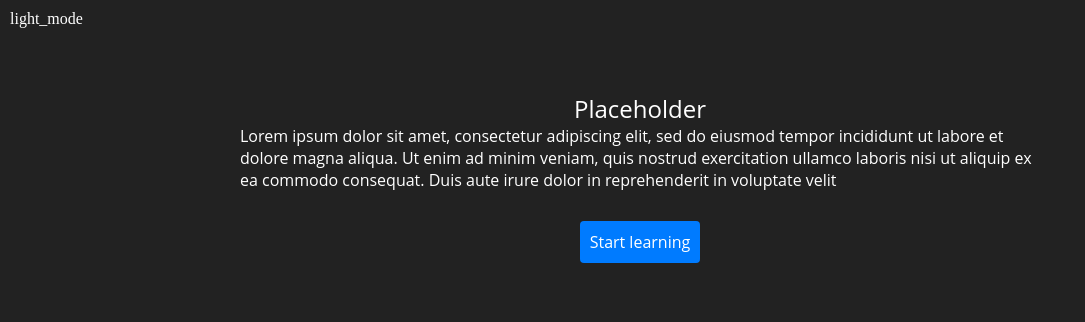
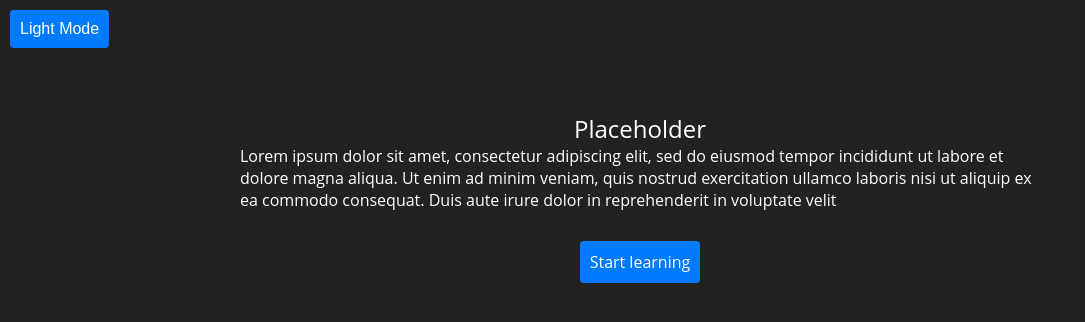
Before and after one commit to DanzHD/Codebrew-2024, a React (Vite) app in the folder frontend/: page / in a window 1280 px wide. Shown: the top 322 px of the page, without its empty margins (0-1085 px from the left). Built offline with nearby package versions, Linux system fonts and the light colour scheme.

Commit message:
add light/dark mode button

```diff
--- a/frontend/src/Components/Button/_button.scss
+++ b/frontend/src/Components/Button/_button.scss
@@ -30,7 +30,7 @@
 }
 
 .button:hover {
-    filter: brightness(150%);
+    filter: brightness(125%);
 }
 
 @include themify($themes) {
--- a/frontend/src/Pages/Home/Home.jsx
+++ b/frontend/src/Pages/Home/Home.jsx
@@ -14,8 +14,8 @@ export default function Home() {
             <div className="theme-icon">
                 {
                     theme === THEMES.light ?
-                        <div onClick={handleToggleTheme} className="material-symbols-outlined theme">dark_mode</div> :
-                        <div onClick={handleToggleTheme} style={{color: "white"}} className="material-symbols-outlined theme">light_mode</div>
+                        <Button onClick={handleToggleTheme} className="material-symbols-outlined theme">Dark Mode</Button> :
+                        <Button onClick={handleToggleTheme} style={{color: "white"}} className="material-symbols-outlined theme">Light Mode</Button>
 
                 }
             </div>
```
